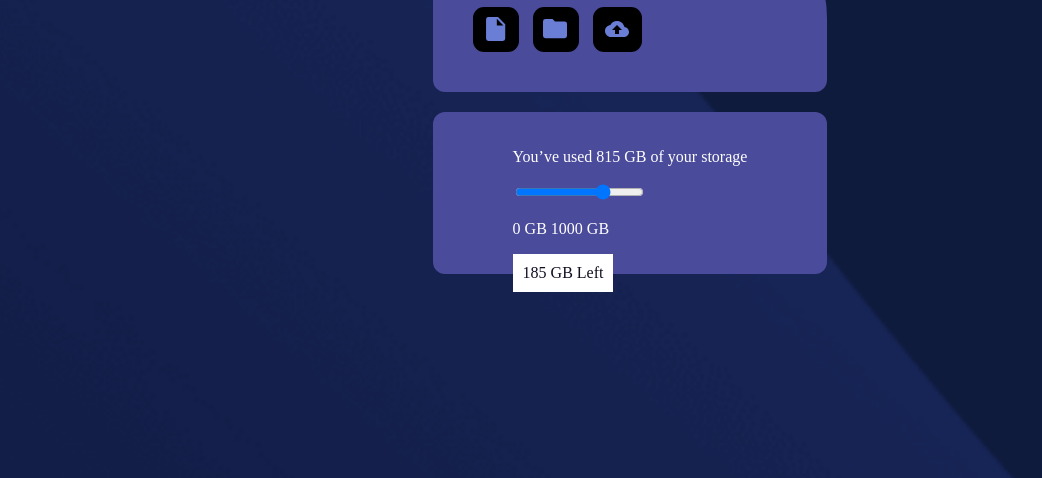
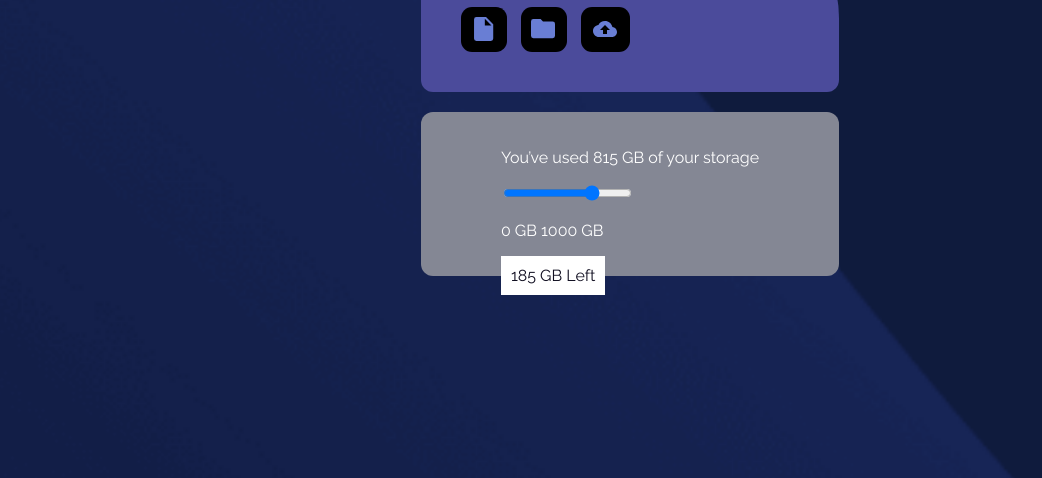
Before and after one commit to migsilva89/FrontEdnMentoFyloDataStorageComponent, a plain HTML site: page index.html in a window 1280 px wide. Shown: the part 322-800 px from the top of the page, without its empty margins (10-1052 px from the left). Drawn offline with Linux system fonts and the light colour scheme.

Commit message:
css laptop

```diff
--- a/style.css
+++ b/style.css
@@ -1,3 +1,12 @@
+@import url('https://fonts.googleapis.com/css2?family=Raleway:wght@400;700&display=swap');
+
+:root {
+    --pale-blue:hsl(243, 100%, 93%);
+    --grayishBlue:hsl(229, 7%, 55%);
+    --darkBlue:hsl(228, 56%, 26%);
+    --veryDarkblue:hsl(229, 57%, 11%);
+
+ }
  body {
     background-image: url(./images/bg-mobile.png);
     background-repeat: no-repeat;
@@ -18,10 +27,11 @@
     /* padding-right:10px; */
     margin:20px;
     border-radius: 12px 120px 12px 12px;
+
 }
 
 .info-container {
-    background-color: rgb(75, 75, 155);
+    background-color: var(--grayishBlue);
     color: white;
     padding: 80px;
     padding-top:20px;
@@ -29,6 +39,7 @@
     margin:20px;
     border-radius: 12px 12px 12px 12px;
     position:relative;
+    font-family: 'Raleway', sans-serif;
 }
 
 .gb-left {
```
